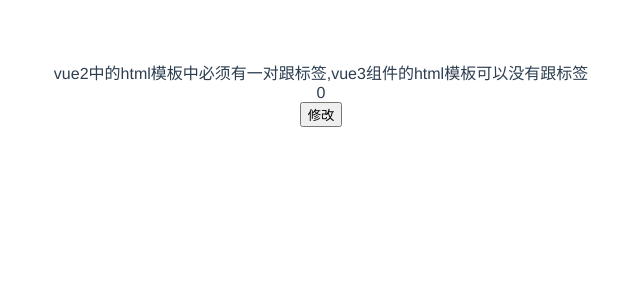
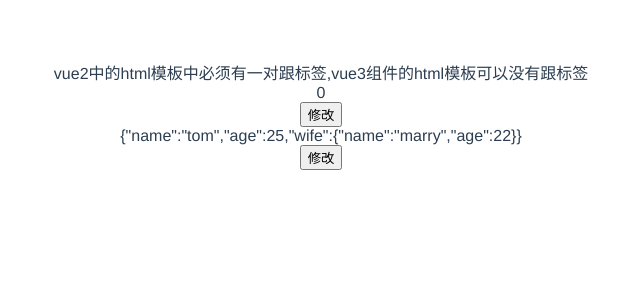
Before and after one commit to MrChenXP/MyDocs, a Vue app in the folder vue3/: page / in a window 1280 px wide. Shown: the top 300 px of the page, without its empty margins (319-959 px from the left). Built offline with nearby package versions, Linux system fonts and the light colour scheme.

Commit message:
vue3  reactive

```diff
--- a/vue3/src/components/hello.vue
+++ b/vue3/src/components/hello.vue
@@ -1,10 +1,13 @@
 <template>
   <div>{{ count }}</div>
   <button @click="updateCount">修改</button>
+
+  <div>{{JSON.stringify(state)}}</div>
+  <button @click="update">修改</button>
 </template>
 
 <script lang="ts">
-import { defineComponent, ref } from "vue";
+import { defineComponent, ref, reactive } from "vue";
 
 export default defineComponent({
   name: "HelloWorld",
@@ -13,23 +16,42 @@
   // 函数如果返回对象, 对象中的属性或方法, 模板中可以直接使用
   // setup是组合api的入口函数
   setup() {
-    // 变量
+  // 变量
     let count0 = 0; // 此时的数据并不是响应式的数据(数据变化,页面跟着渲染变化)
-    let count = ref(0); // ref 创建一个包含响应式数据的引用(reference)对象 一般用来定义一个基本类型的响应式数据
-    console.log(count);
-    // 方法
+     // ref 创建一个包含响应式数据的引用(reference)对象
+    let count = ref(0); // 一般用来定义一个基本类型的响应式数据
+     // 方法
     function updateCount() {
       // count++ 报错 因为count是一个ref对象,不能进行计算
       count.value++;
     }
+
+
+    // reactive 定义多个数据的响应式
+     // 接收一个普通对象然后返回该普通对象的响应式代理器对象 响应式转换是“深层的”：会影响对象内部所有嵌套的属性
+            // 内部基于 ES6 的 Proxy 实现，通过代理对象操作源对象内部数据都是响应式
+    const obj = {name: 'tom',age: 25,wife: {name: 'marry',age: 22},}
+    const state = reactive(obj) // state为proxy代理对象
+    const update = () => {
+      obj.name = 'jack' // state不会被更改
+      state.name += '--'
+      state.age += 1
+      state.wife.name += '++'
+      state.wife.age += 2
+    }
+
+
+
 
     // 返回的是一个对象
     return {
       // 属性
       count0,
       count,
+      state,
       // 方法
       updateCount,
+      update,
     };
   },
 });
```
